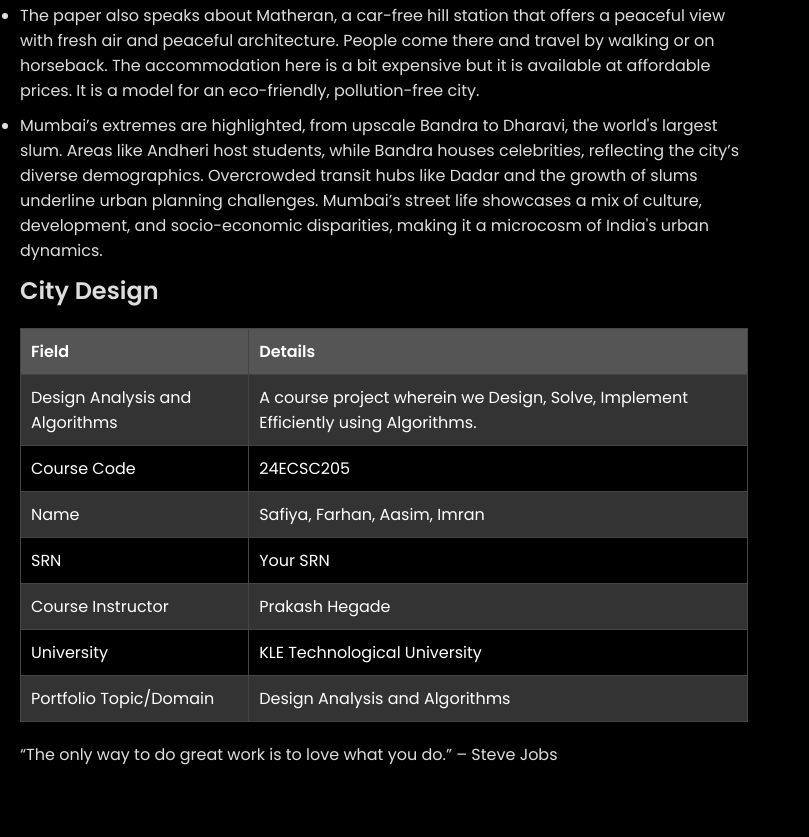
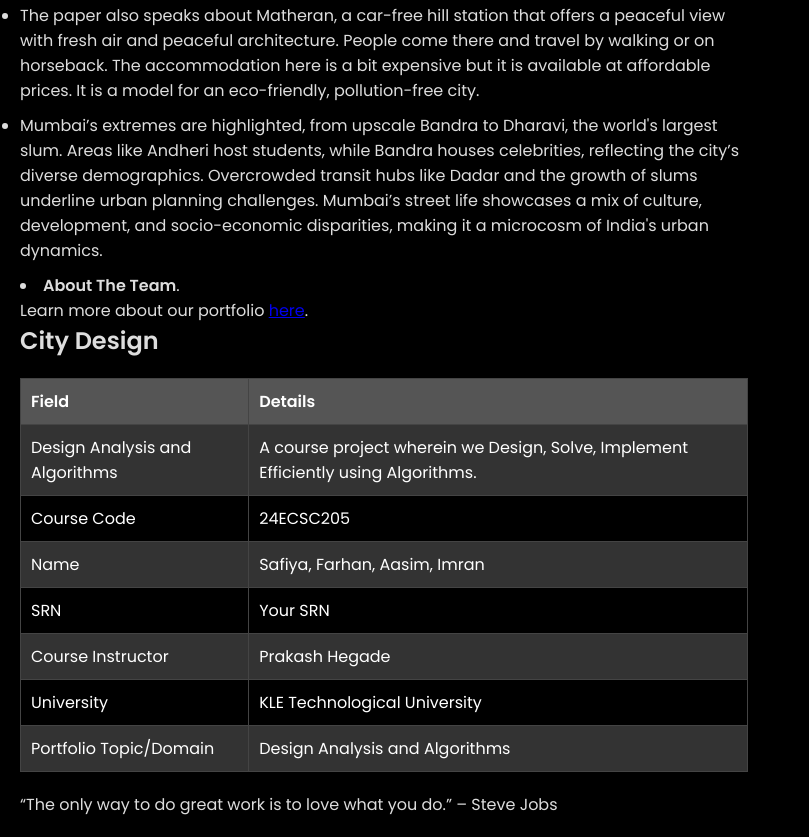
Before and after one commit to Safiya-SDE/citydesign, a plain HTML site: page index.html in a window 1280 px wide. Shown: the part 1182-2019 px from the top of the page, without its empty margins (0-809 px from the left). Before the commit the page ends 1969 px from the top, so only its background shows below. Drawn offline with Linux system fonts and the light colour scheme.

Commit message:
Update index.html

```diff
--- a/index.html
+++ b/index.html
@@ -187,6 +187,12 @@
 <li>Mumbai’s extremes are highlighted, from upscale Bandra to Dharavi, the world's largest slum. Areas like Andheri host students, while Bandra houses celebrities, reflecting the city’s diverse demographics. Overcrowded transit hubs like Dadar and the growth of slums underline urban planning challenges. Mumbai’s street life showcases a mix of culture, development, and socio-economic disparities, making it a microcosm of India's urban dynamics.</li>
             </ul>
 
+            <li><strong>About The Team</strong>.</li>
+<p>
+    Learn more about our portfolio <a href=https://6770e97f8da80.site123.me/ target="Safiya">here</a>.
+</p>
+
+
             </table>
 
             <h2>City Design</h2>
```
